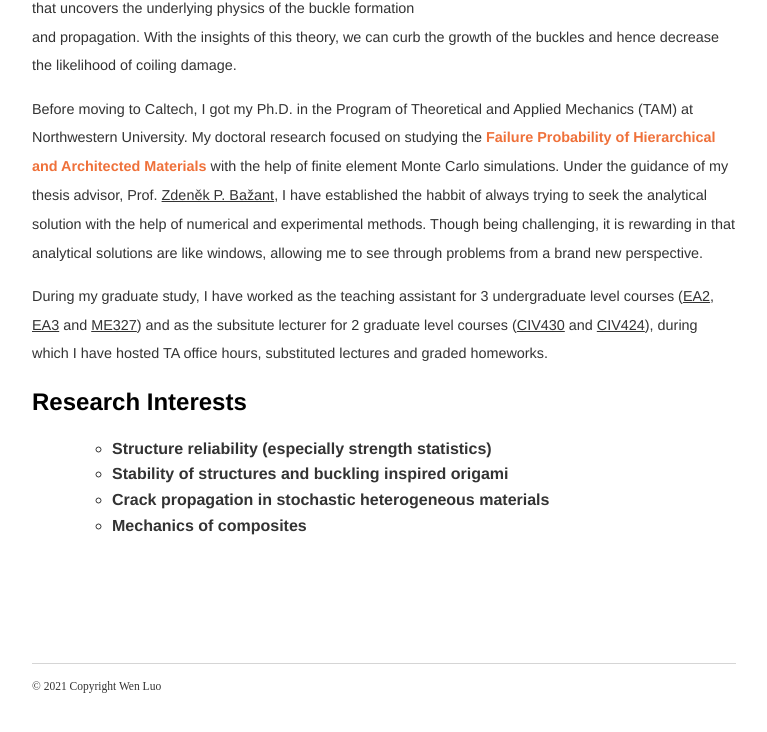
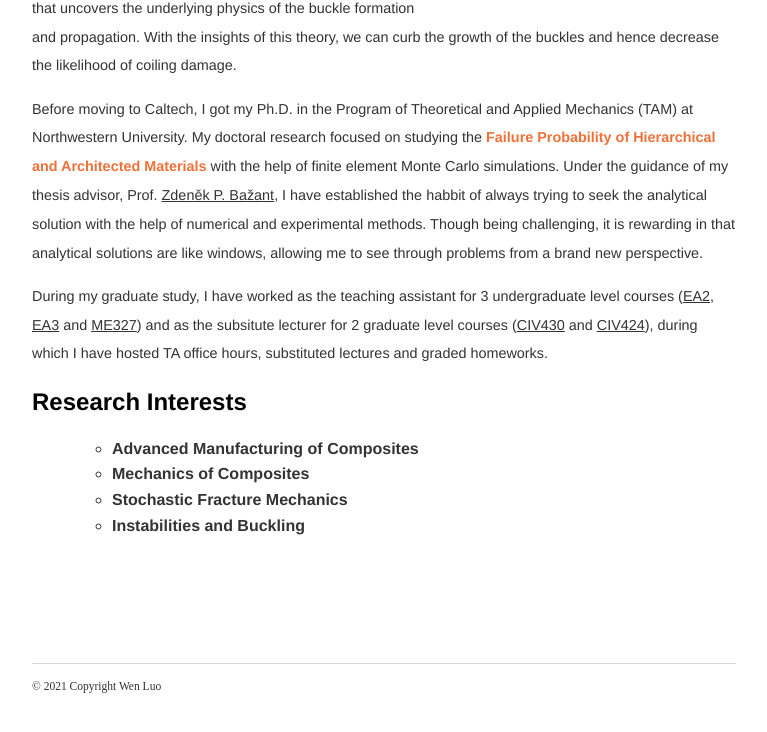
Before and after one commit to w-luo-academic/w-luo-academic.github.io, a plain HTML site: page index.html in a window 1280 px wide. Shown: the part 706-1438 px from the top of the page, without its empty margins (256-1023 px from the left). Drawn offline with Linux system fonts and the light colour scheme.

Commit message:
Home Page Research Interest Updated

```diff
--- a/index.html
+++ b/index.html
@@ -114,10 +114,10 @@
 			    <ul><font color=#333333>
 
 			    <ul>
-				    <li>Structure reliability (especially strength statistics)</li>
-				    <li>Stability of structures and buckling inspired origami</li>
-				    <li>Crack propagation in stochastic heterogeneous materials</li>
-                    <li>Mechanics of composites</li>
+				    <li>Advanced Manufacturing of Composites</li>
+				    <li>Mechanics of Composites</li>
+				    <li>Stochastic Fracture Mechanics</li>
+                    <li>Instabilities and Buckling</li>
 				    <font color=#333333>
 			    </ul>
     	    </div>
```
